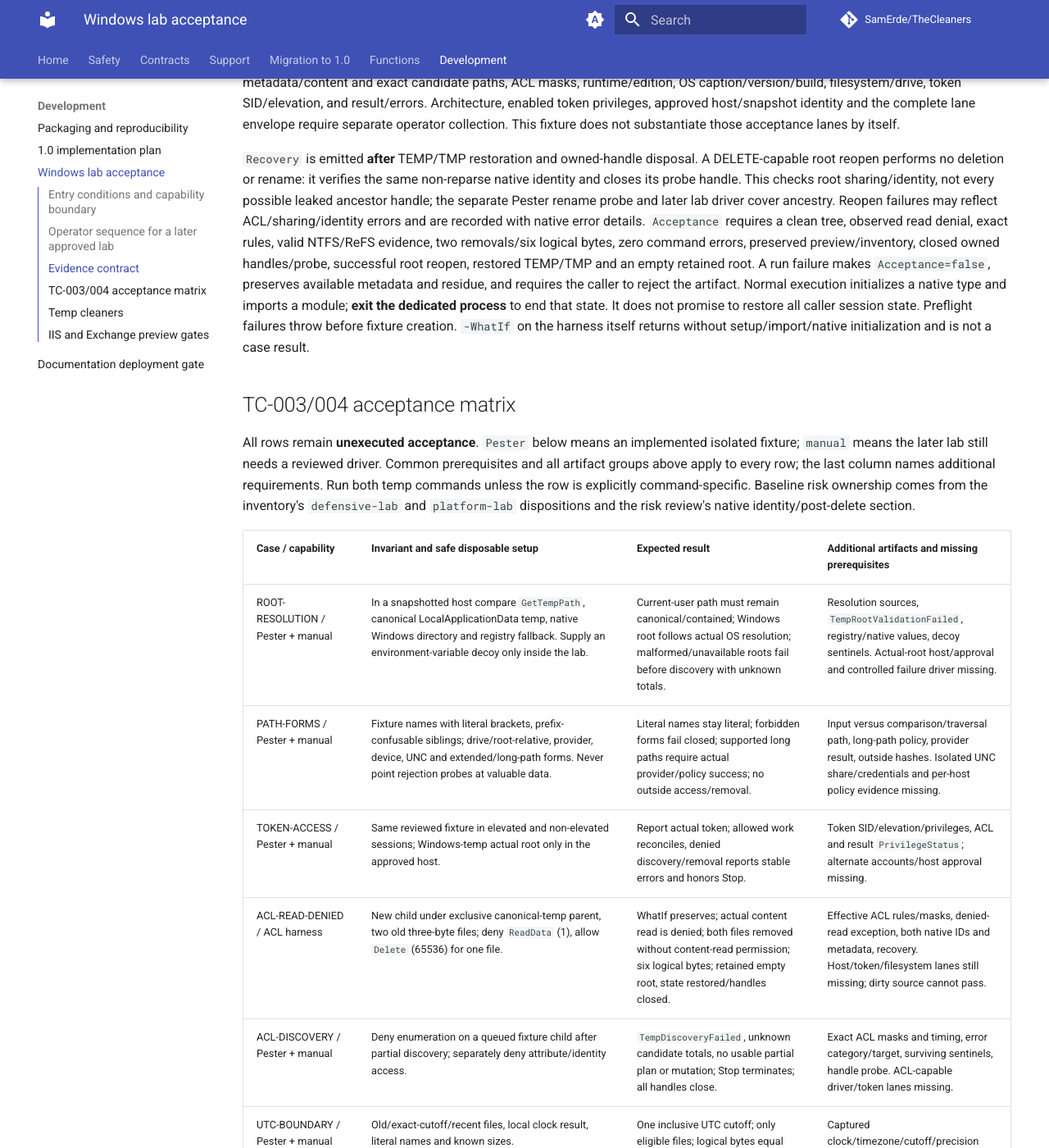
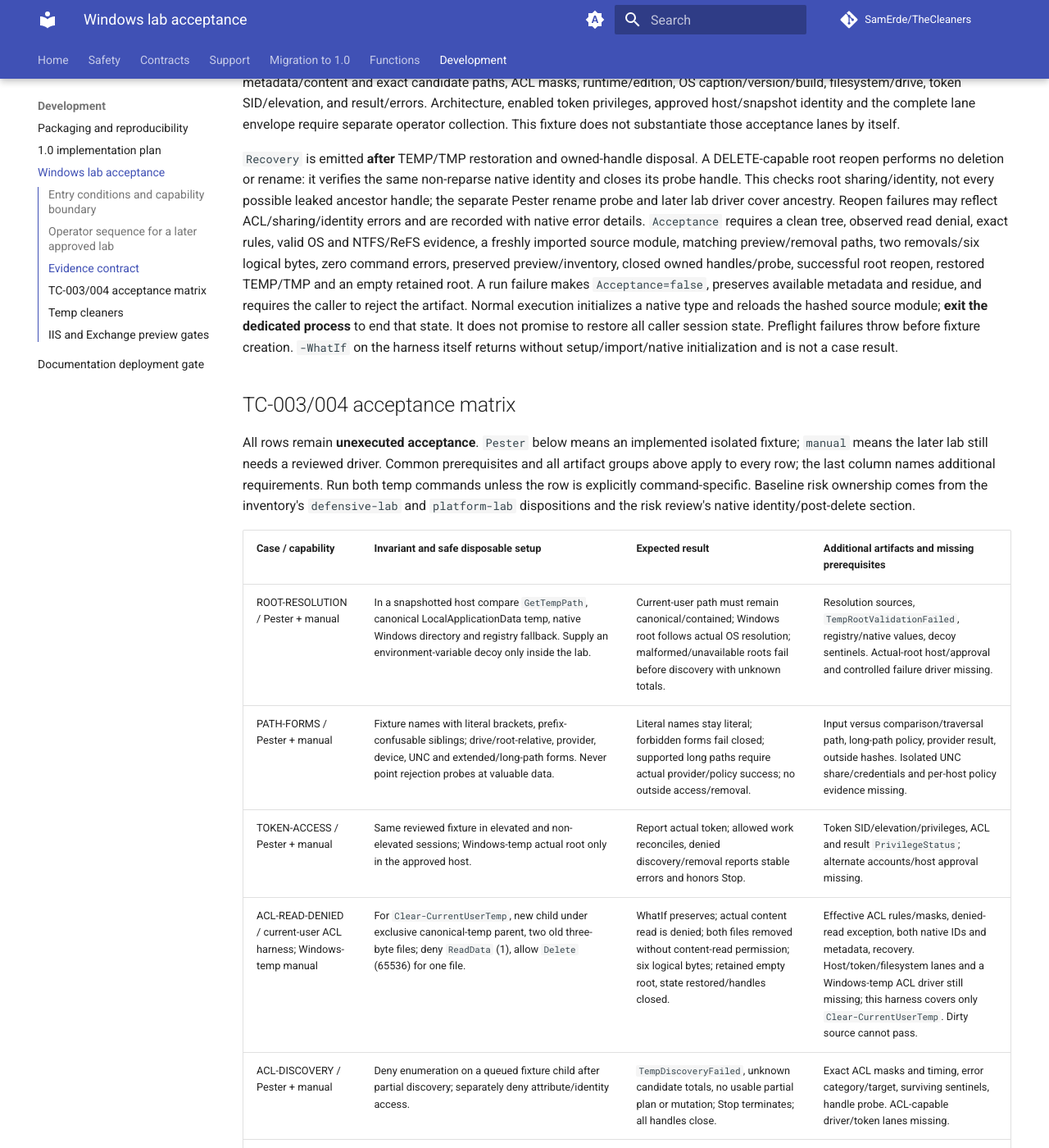
Before and after one commit to SamErde/TheCleaners, an MkDocs documentation site: the page built from docs/lab-acceptance.md, in a window 1280 px wide and 1400 px high, scrolled down 3115 px. Shown: the whole window at 82% size. Built offline with MkDocs 1.6.1 and Material for MkDocs 9.7.7, drawn with Linux system fonts in a browser that asks for light colours; comment, search, counter and statistics services are not loaded; some of the changed text lies outside the part shown.

Commit message:
fix(lab): bind fixture evidence to fresh source and complete inventories

````diff
--- a/docs/lab-acceptance.md
+++ b/docs/lab-acceptance.md
@@ -48,7 +48,7 @@ Every executed `Passed` or `Failed` case requires a recovery object. `Blocked`,
 
 The ACL harness emits its own additive `SchemaVersion=1` **raw artifact**, not the outer schema record, for case `ACL-READ-DENIED`: exact `Commit`, `WorkingTreeDirty`, `Scope=IsolatedFixture`, approved parent/root, native root/candidate identities (including the volume serial in the native key), readable-file content hash, explicit read denial for the other file, unchanged preview metadata/content and exact candidate paths, ACL masks, runtime/edition, OS caption/version/build, filesystem/drive, token SID/elevation, and result/errors. Architecture, enabled token privileges, approved host/snapshot identity and the complete lane envelope require separate operator collection. This fixture does not substantiate those acceptance lanes by itself.
 
-`Recovery` is emitted **after** TEMP/TMP restoration and owned-handle disposal. A DELETE-capable root reopen performs no deletion or rename: it verifies the same non-reparse native identity and closes its probe handle. This checks root sharing/identity, not every possible leaked ancestor handle; the separate Pester rename probe and later lab driver cover ancestry. Reopen failures may reflect ACL/sharing/identity errors and are recorded with native error details. `Acceptance` requires a clean tree, observed read denial, exact rules, valid NTFS/ReFS evidence, two removals/six logical bytes, zero command errors, preserved preview/inventory, closed owned handles/probe, successful root reopen, restored TEMP/TMP and an empty retained root. A run failure makes `Acceptance=false`, preserves available metadata and residue, and requires the caller to reject the artifact. Normal execution initializes a native type and imports a module; **exit the dedicated process** to end that state. It does not promise to restore all caller session state. Preflight failures throw before fixture creation. `-WhatIf` on the harness itself returns without setup/import/native initialization and is not a case result.
+`Recovery` is emitted **after** TEMP/TMP restoration and owned-handle disposal. A DELETE-capable root reopen performs no deletion or rename: it verifies the same non-reparse native identity and closes its probe handle. This checks root sharing/identity, not every possible leaked ancestor handle; the separate Pester rename probe and later lab driver cover ancestry. Reopen failures may reflect ACL/sharing/identity errors and are recorded with native error details. `Acceptance` requires a clean tree, observed read denial, exact rules, valid OS and NTFS/ReFS evidence, a freshly imported source module, matching preview/removal paths, two removals/six logical bytes, zero command errors, preserved preview/inventory, closed owned handles/probe, successful root reopen, restored TEMP/TMP and an empty retained root. A run failure makes `Acceptance=false`, preserves available metadata and residue, and requires the caller to reject the artifact. Normal execution initializes a native type and reloads the hashed source module; **exit the dedicated process** to end that state. It does not promise to restore all caller session state. Preflight failures throw before fixture creation. `-WhatIf` on the harness itself returns without setup/import/native initialization and is not a case result.
 
 ## TC-003/004 acceptance matrix
 
@@ -59,7 +59,7 @@ All rows remain **unexecuted acceptance**. `Pester` below means an implemented i
 | ROOT-RESOLUTION / Pester + manual | In a snapshotted host compare `GetTempPath`, canonical LocalApplicationData temp, native Windows directory and registry fallback. Supply an environment-variable decoy only inside the lab. | Current-user path must remain canonical/contained; Windows root follows actual OS resolution; malformed/unavailable roots fail before discovery with unknown totals. | Resolution sources, `TempRootValidationFailed`, registry/native values, decoy sentinels. Actual-root host/approval and controlled failure driver missing. |
 | PATH-FORMS / Pester + manual | Fixture names with literal brackets, prefix-confusable siblings; drive/root-relative, provider, device, UNC and extended/long-path forms. Never point rejection probes at valuable data. | Literal names stay literal; forbidden forms fail closed; supported long paths require actual provider/policy success; no outside access/removal. | Input versus comparison/traversal path, long-path policy, provider result, outside hashes. Isolated UNC share/credentials and per-host policy evidence missing. |
 | TOKEN-ACCESS / Pester + manual | Same reviewed fixture in elevated and non-elevated sessions; Windows-temp actual root only in the approved host. | Report actual token; allowed work reconciles, denied discovery/removal reports stable errors and honors Stop. | Token SID/elevation/privileges, ACL and result `PrivilegeStatus`; alternate accounts/host approval missing. |
-| ACL-READ-DENIED / ACL harness | New child under exclusive canonical-temp parent, two old three-byte files; deny `ReadData` (1), allow `Delete` (65536) for one file. | WhatIf preserves; actual content read is denied; both files removed without content-read permission; six logical bytes; retained empty root, state restored/handles closed. | Effective ACL rules/masks, denied-read exception, both native IDs and metadata, recovery. Host/token/filesystem lanes still missing; dirty source cannot pass. |
+| ACL-READ-DENIED / current-user ACL harness; Windows-temp manual | For `Clear-CurrentUserTemp`, new child under exclusive canonical-temp parent, two old three-byte files; deny `ReadData` (1), allow `Delete` (65536) for one file. | WhatIf preserves; actual content read is denied; both files removed without content-read permission; six logical bytes; retained empty root, state restored/handles closed. | Effective ACL rules/masks, denied-read exception, both native IDs and metadata, recovery. Host/token/filesystem lanes and a Windows-temp ACL driver still missing; this harness covers only `Clear-CurrentUserTemp`. Dirty source cannot pass. |
 | ACL-DISCOVERY / Pester + manual | Deny enumeration on a queued fixture child after partial discovery; separately deny attribute/identity access. | `TempDiscoveryFailed`, unknown candidate totals, no usable partial plan or mutation; Stop terminates; all handles close. | Exact ACL masks and timing, error category/target, surviving sentinels, handle probe. ACL-capable driver/token lanes missing. |
 | UTC-BOUNDARY / Pester + manual | Old/exact-cutoff/recent files, local clock result, literal names and known sizes. | One inclusive UTC cutoff; only eligible files; logical bytes equal successful removals. | Captured clock/timezone/cutoff/precision and before metadata. Per-filesystem timestamp granularity evidence missing. |
 | SHOULDPROCESS / Pester + manual | Snapshot files, directories, preferences, module/native state and process/registry state; preview, interactive Y/N, explicit Confirm-false, noninteractive invocation. | WhatIf/N preserve all state; Y has one owning-command prompt; noninteractive cannot silently approve; every mutation authorized. | Transcript/prompt count/responses, state diffs, result status and preserved sentinels. Interactive/noninteractive drivers on named hosts missing. |
@@ -82,7 +82,7 @@ Use the ACL harness only with an already-created exclusive disposable parent **b
 
 ```powershell
 $FixtureParent = Join-Path ([Environment]::GetFolderPath('LocalApplicationData')) 'Temp\TheCleanersLab'
-# The approved operator creates and reviews this parent before invoking the harness.
+# The approved operator creates and reviews this parent and C:\LabEvidence (outside cleanup roots) before invoking the harness.
 $Evidence = .\lab\Invoke-TheCleanersAclFixture.ps1 -FixtureParent $FixtureParent -Confirm:$false | ConvertFrom-Json
 $Evidence | ConvertTo-Json -Depth 10 | Set-Content -LiteralPath C:\LabEvidence\acl-raw.json -Encoding UTF8
 if (-not $Evidence.Acceptance) { throw 'ACL fixture failed; preserve the record and retained child.' }
````
Also changed, not shown: CHANGELOG.md (+1 -1 lines), docs/release-plan-1.0.md (+1 -1 lines), 2 other files.
